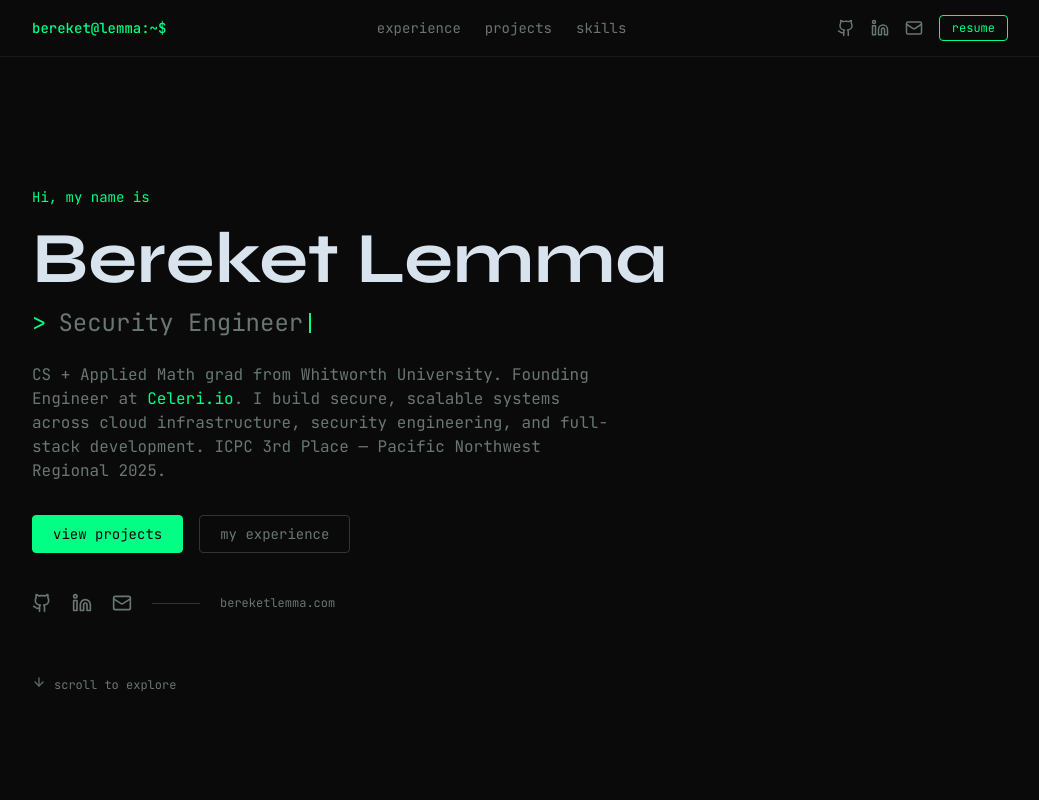
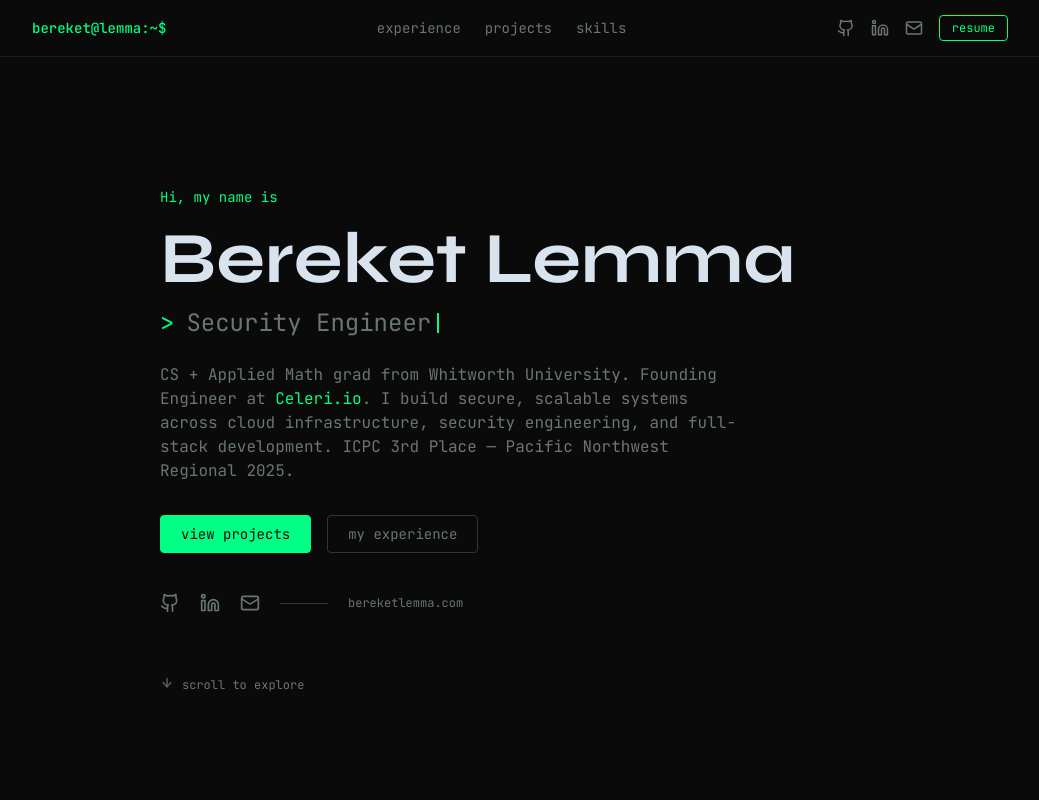
Before and after one commit to bereketlemma/bereket-portfolio, a Next.js app: page / in a window 1280 px wide. Shown: the top 800 px of the page, without its empty margins (120-1159 px from the left). Built offline with nearby package versions, Linux system fonts and the light colour scheme.

Commit message:
fix: center content to max-w-3xl

```diff
--- a/app/layout.tsx
+++ b/app/layout.tsx
@@ -38,7 +38,7 @@
         className={`${jetbrainsMono.variable} ${syne.variable} font-mono bg-background text-foreground antialiased`}
       >
         <Navbar />
-        <main className="mx-auto max-w-5xl px-6 pt-20">
+        <main className="mx-auto max-w-3xl px-6 pt-20">
           {children}
         </main>
       </body>
```
